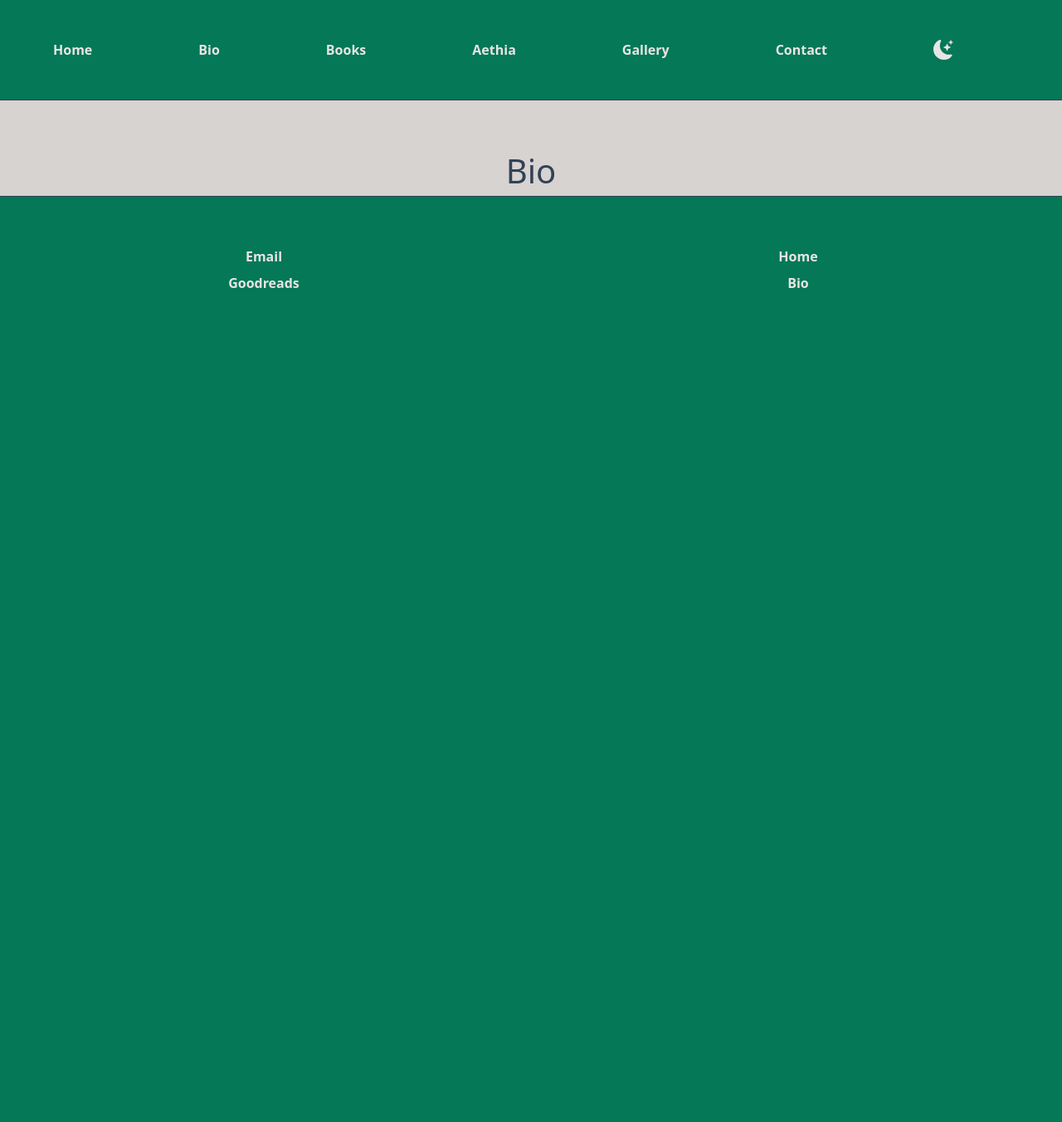
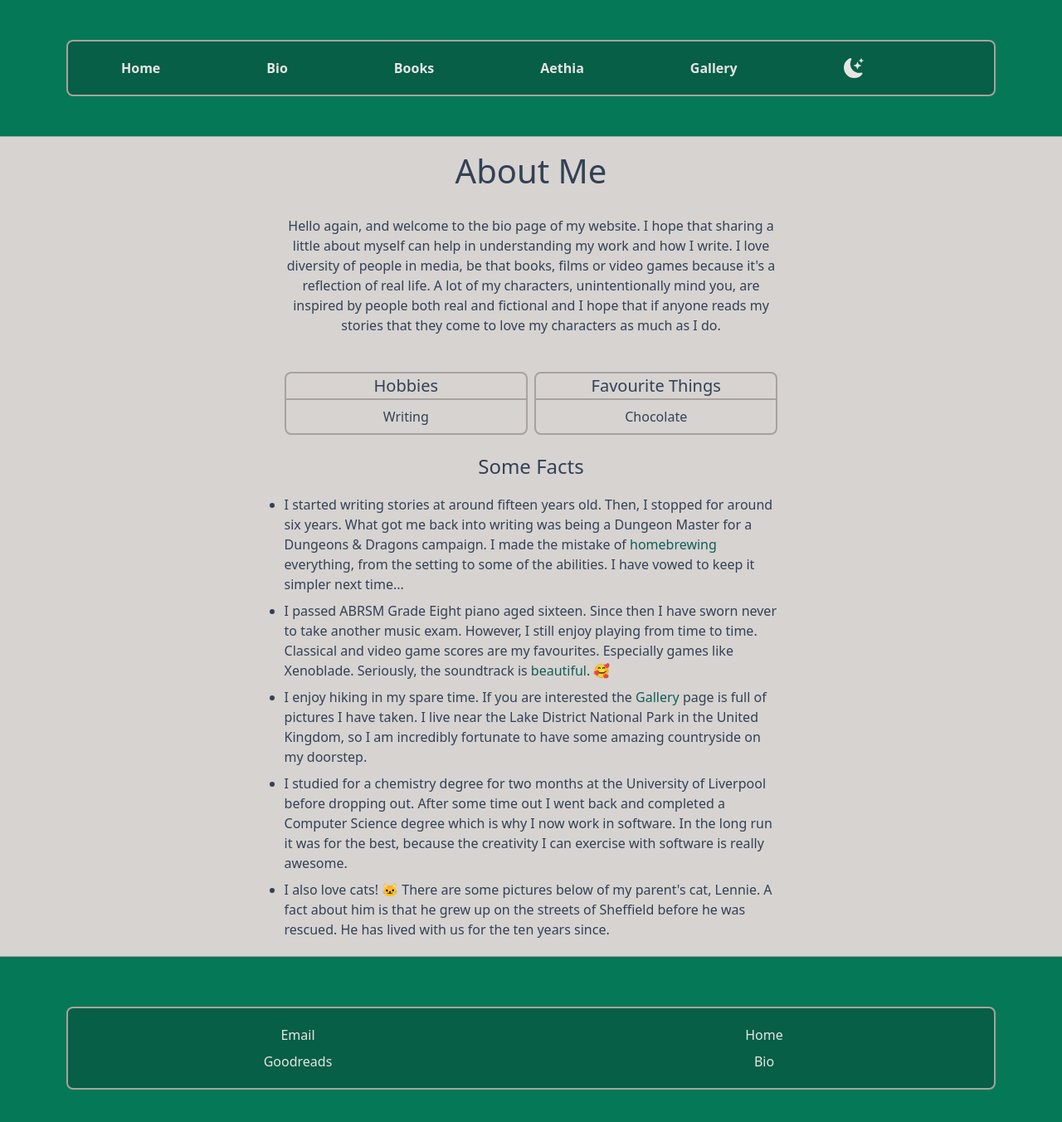
Before and after one commit to lenakita/personal-website, a Next.js app: page /bio in a window 1280 px wide. Shown: the top 1352 px of the page at 83% size. Before the commit the page ends 800 px from the top, so only its background shows below. Built offline with nearby package versions, Linux system fonts and the light colour scheme.

Commit message:
feat(pages): add homepage, start bio

```diff
--- a/components/Footer.tsx
+++ b/components/Footer.tsx
@@ -3,16 +3,16 @@ import Link from "next/link";
 
 export default function Footer() {
   const navItems: Record<string, string> = {
-    'Email': 'mailto:elenathomas293@gmail.com',
+    'Email': 'mailto:someemail@gmail.com',
     'Home': '/',
     'Goodreads': 'https://www.goodreads.com/user/show/155336112-elena',
     'Bio': '/bio/',
   }
 
   return (
-    <div className="flex sm:flex-col flex-row pb-10 pt-5 justify-center dark:bg-emerald-900 bg-emerald-700 text-stone-200 pt-12 pb-12 border-t border-gray-700">
-      <footer className="pt-10 text-stone-200">
-          <ul className="grid grid-cols-2 gap-2">
+    <div className="flex sm:flex-col flex-row pb-10 pt-5 justify-center dark:bg-emerald-900 bg-emerald-700 text-stone-200 pt-12 pb-12 border-t border-stone-400 dark:border-stone-200">
+      <footer className="pt-10 text-stone-200 pl-20 pr-20">
+        <ul className="grid grid-cols-2 gap-2 rounded-lg border-2 border-stone-400 dark:border-stone-200 bg-emerald-800 pt-5 pb-5">
           {generateNavList(navItems)}
         </ul>
       </footer>
@@ -24,8 +24,9 @@ function generateNavList(navItems: Record<string, string>): React.JSX.Element[]
   let reactNavItems: React.JSX.Element[] = [];
 
   for (const navItem in navItems) {
-    reactNavItems.push(<li key={navItem} className="pl-16 pr-16">
-      <Link className="font-semibold hover:underline" href={navItems[navItem]}>
+    reactNavItems.push(
+    <li key={navItem} className="pl-16 pr-16">
+      <Link className="font-normal" href={navItems[navItem]}>
         {navItem}
       </Link>
     </li>);
--- a/components/Navigation.tsx
+++ b/components/Navigation.tsx
@@ -9,7 +9,6 @@ export default function Navigation() {
     'Books',
     'Aethia',
     'Gallery',
-    'Contact',
   ]
 
   const { systemTheme, theme, setTheme } = useTheme();
@@ -17,8 +16,8 @@ export default function Navigation() {
 
   return (
     <div>
-      <nav id="navbar-sticky" className="flex sm:flex-col flex-row pb-10 pt-10 justify-center bg-emerald-700 dark:bg-emerald-900 text-stone-200 pt-12 pb-12 border-b border-gray-700">
-        <ul className="flex">
+      <nav id="navbar-sticky" className="flex sm:flex-col flex-row pb-10 pt-10 justify-center bg-emerald-700 dark:bg-emerald-900 text-stone-200 pt-12 pb-12 pl-20 pr-20 border-b border-stone-400 dark:border-stone-200">
+        <ul className="flex rounded-lg border-2 border-stone-400 dark:border-stone-200 bg-emerald-800 pt-5 pb-5">
           {generateNavList(navItems)}
           <li className="pl-16">
             <BsMoonStarsFill
@@ -41,7 +40,7 @@ function generateNavList(navItems: string[]): React.JSX.Element[] {
       hrefLink = '/';
     }
     reactNavItems.push(<li key={navItem} className="pl-16 pr-16">
-      <Link className="font-semibold hover:underline" href={hrefLink}>
+      <Link className="font-semibold" href={hrefLink}>
         {navItem}
       </Link>
     </li>);
--- a/pages/bio.tsx
+++ b/pages/bio.tsx
@@ -2,6 +2,7 @@
 
 import Footer from "@/components/Footer";
 import Navigation from "@/components/Navigation";
+import Link from "next/link";
 import { useState } from "react";
 
 export default function Bio() {
@@ -13,8 +14,71 @@ export default function Bio() {
         <header>
           <Navigation />
         </header>
-        <main>
-          <h1>Bio</h1>
+        <main className="text-center mx-auto max-w-prose pb-5">
+          <h1>About Me</h1>
+          <br />
+          <p>
+            Hello again, and welcome to the bio page of my website. I hope that sharing a little about myself
+            can help in understanding my work and how I write. I love diversity of people in media, be that books,
+            films or video games because it&apos;s a reflection of real life. A lot of my characters, unintentionally mind
+            you, are inspired by people both real and fictional and I hope that if anyone reads my stories that they
+            come to love my characters as much as I do.
+          </p>
+          <br />
+          <div className="py-5 grid grid-cols-2 gap-2">
+            <ul className="list-none rounded-lg border-2 border-stone-400 dark:border-stone-800 bg-stone-300">
+              <h3 className="border-b-2 border-stone-400">Hobbies</h3>
+              <li className="py-2">
+                Writing
+              </li>
+            </ul>
+            <ul className="list-none rounded-lg border-2 border-stone-400 dark:border-stone-800 bg-stone-300">
+              <h3 className="border-b-2 border-stone-400">Favourite Things</h3>
+              <li className="py-2">
+                Chocolate
+              </li>
+            </ul>
+          </div>
+          <h2>Some Facts</h2>
+          <ul className="list-disc text-left pt-4">
+            <li className="pb-2">
+              I started writing stories at around fifteen years old. Then, I stopped for around six years.
+              What got me back into writing was being a Dungeon Master for a Dungeons & Dragons campaign.
+              I made the mistake of <Link
+                className="text-teal-800 dark:text-teal-100"
+                href="https://dungeonsdragons.fandom.com/wiki/Homebrew"
+              >homebrewing</Link> everything,
+              from the setting to some of the abilities. I have vowed to keep it simpler next time...
+            </li>
+            <li className="pb-2">
+              I passed ABRSM Grade Eight piano aged sixteen. Since then I have sworn never to take another music exam.
+              However, I still enjoy playing from time to time. Classical and video game scores are my favourites.
+              Especially games like Xenoblade. Seriously,
+              the soundtrack is <Link
+                className="text-teal-800 dark:text-teal-100"
+                href="https://www.youtube.com/watch?v=xiZttYHSweE"
+              >beautiful</Link>. 🥰
+            </li>
+            <li className="pb-2">
+              I enjoy hiking in my spare time. If you are interested the <Link
+                className="text-teal-800 dark:text-teal-100"
+                href="/gallery"
+              >Gallery</Link> page is full of pictures I have taken. I live near the
+              Lake District National Park in the United Kingdom, so I am incredibly
+              fortunate to have some amazing countryside on my doorstep.
+            </li>
+            <li className="pb-2">
+              I studied for a chemistry degree for two months at the University of Liverpool before dropping out.
+              After some time out I went back and completed a Computer Science degree which is why I now work in
+              software. In the long run it was for the best, because the creativity I can exercise with software
+              is really awesome.
+            </li>
+            <li>
+              I also love cats! 🐱 There are some pictures below of my parent&apos;s cat, Lennie. A fact about him
+              is that he grew up on the streets of Sheffield before he was rescued. He has lived with us for the
+              ten years since.
+            </li>
+          </ul>
         </main>
         <Footer></Footer>
       </div>
--- a/pages/contact.tsx
+++ /dev/null
@@ -1,23 +0,0 @@
-'use client';
-
-import Footer from "@/components/Footer";
-import Navigation from "@/components/Navigation";
-import { useState } from "react";
-
-export default function Contact() {
-  const [darkMode, setDarkMode] = useState(true);
-
-  return (
-    <div className="text-center pt-[120px] md:pt-24">
-      <div className="bg-stone-300 dark:bg-gray-800 dark:text-slate-100 text-slate-700 text-center pt-20">
-      <header>
-        <Navigation />
-      </header>
-      <main>
-        <h1>Contact</h1>
-      </main>
-      <Footer></Footer>
-      </div>
-    </div>
-  )
-}
--- a/pages/home.tsx
+++ b/pages/home.tsx
@@ -4,6 +4,8 @@ import pfp from '../public/pfp-alt.jpg'
 import Image from 'next/image'
 import Navigation from '@/components/Navigation';
 import Footer from '@/components/Footer';
+import { AiFillGithub, AiFillMail, AiFillYoutube } from 'react-icons/ai';
+import Link from 'next/link';
 
 export default function Homepage() {
   return (
@@ -11,15 +13,39 @@ export default function Homepage() {
       <header>
         <Navigation />
       </header>
-      <main>
+      <main className="pb-10">
         <h1>Elena Thomas</h1>
         <div className="pt-2 pb-4">Author, Software Engineer, Daydreamer</div>
         <div><em>
-          <span className="dark:text-stone-200 text-stone-600 hover:underline">
-          <a href="https://www.stonewall.org.uk/about-us/news/international-pronouns-day">Pronouns</a>
+          <span className="text-stone-600 dark:text-stone-200 hover:underline">
+          <Link href="https://www.stonewall.org.uk/about-us/news/international-pronouns-day">Pronouns</Link>
           </span>
           : she/her and they/them
         </em></div>
+        <ul className="flex flex-row justify-center text-4xl pt-5">
+          <li>
+            <Link href="https://www.youtube.com/@elenathomas6213/featured">
+              <AiFillYoutube className="cursor-pointer text-red-400 dark:text-red-600 mr-3" />
+            </Link>
+          </li>
+          <li>
+            <Link href="https://github.com/lenakita">
+              <AiFillGithub className="cursor-pointer text-black dark:text-white mr-3" />
+            </Link>
+          </li>
+          <li>
+            <Link href="mailto:someemail@gmail.com">
+              <AiFillMail className="cursor-pointer text-emerald-700 dark:text-emerald-500" />
+            </Link>
+          </li>
+        </ul>
+        <p className="mx-auto max-w-prose pt-5">
+          Hi, I&apos;m Elena. I&apos;m an author at heart and I love creating things from characters and worlds,
+          to software and even this website. I am also <em>quite</em> keen on music. I made this website as a way to share the various things I
+          create in my spare time. And for those curious about the page entitled &apos;Aethia&apos;, that is a world
+          I conceptualised many years ago and have put pen to paper for since. I hope you all enjoy seeing
+          what I have created. ☺️
+        </p>
         <div className="relative mx-auto bg-gradient-to-b from-emerald-400 rounded-full w-80 h-80 mt-20 overflow-hidden md:h-96 md:w-96">
           <Image id="pfp" alt="Elena Thomas profile picture" src={pfp}/>
         </div>
--- a/styles/globals.css
+++ b/styles/globals.css
@@ -8,12 +8,20 @@
   }
 }
 
-/* :root {
-  background-color: rgb(6, 78, 59);
-} */
-
 h1 {
   font-size: 2.5em;
+}
+
+h2 {
+  font-size: 1.5em;
+}
+
+h3 {
+  font-size: 1.25em;
+}
+
+a, Link {
+  @apply hover:underline;
 }
 
 #navbar-sticky {
```
